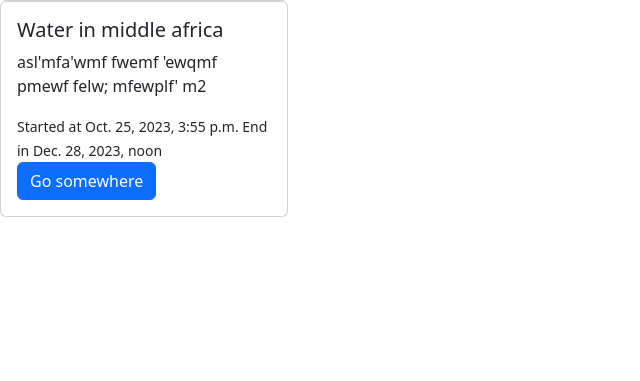
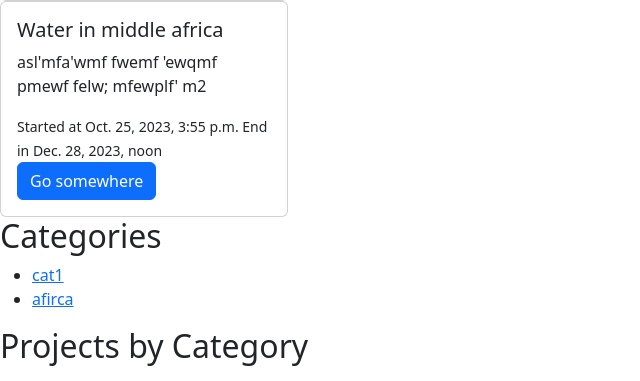
Before and after one commit to Ahmeed-Sayed/crowd_funding_ITI_django, a Django app: template projects/templates/projects/home.html in a window 1280 px wide. Shown: the part 718-1099 px from the top of the page, without its empty margins (0-640 px from the left). Before the commit the page ends 935 px from the top, so only its background shows below. Run offline with Django 4.2, Linux system fonts and the light colour scheme; the template is opened without the code that fills it: values that come from a table or form of the project are taken from there, others are empty; data comes from the database, SQL or seed files in the repository; some libraries are stand-ins or nearby versions.

Commit message:
Adding list of the categories. User can open each category to view its Projects

```diff
--- a/projects/templates/projects/home.html
+++ b/projects/templates/projects/home.html
@@ -83,6 +83,32 @@
         </div>
           {% endfor %}
     </div>
+
+    <!-- Catigories Section -->
+    <h2>Categories</h2>
+<ul>
+    {% for category in categories %}
+        <li>
+            <a href="#">{{ category.name }}</a>
+        </li>
+    {% endfor %}
+</ul>
+
+<h2>Projects by Category</h2>
+<ul>
+    {% for category, projects in category_projects.items %}
+        <li>
+            <h3>{{ category.name }}</h3>
+            <ul>
+                {% for project in projects %}
+                    <li>
+                        <a href="#">{{ project.title }}</a>
+                    </li>
+                {% endfor %}
+            </ul>
+        </li>
+    {% endfor %}
+</ul>
     <script src="{% static  'js/bootstrap.bundle.min.js' %}"></script>
 
     <script src="https://code.jquery.com/jquery-3.5.1.slim.min.js"></script>
```
Also changed, not shown: projects/views.py (+12 -3 lines).
